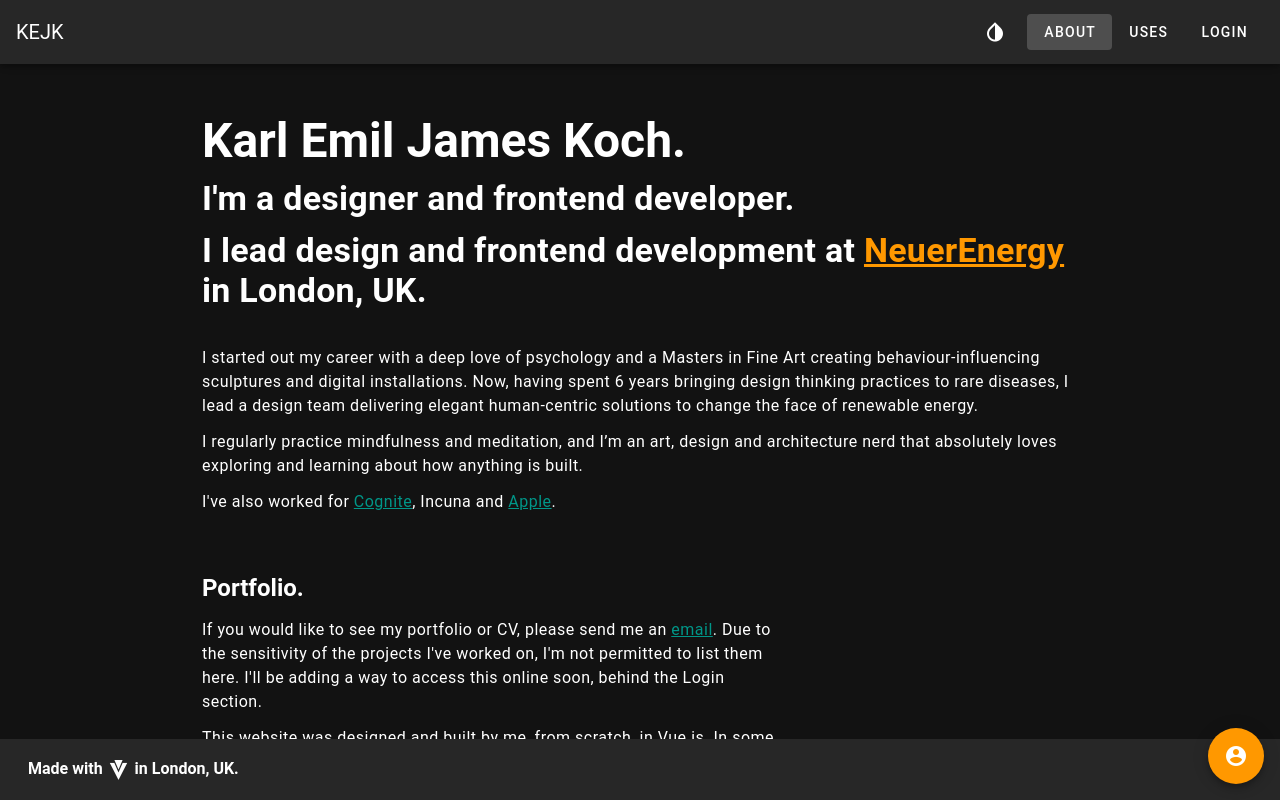
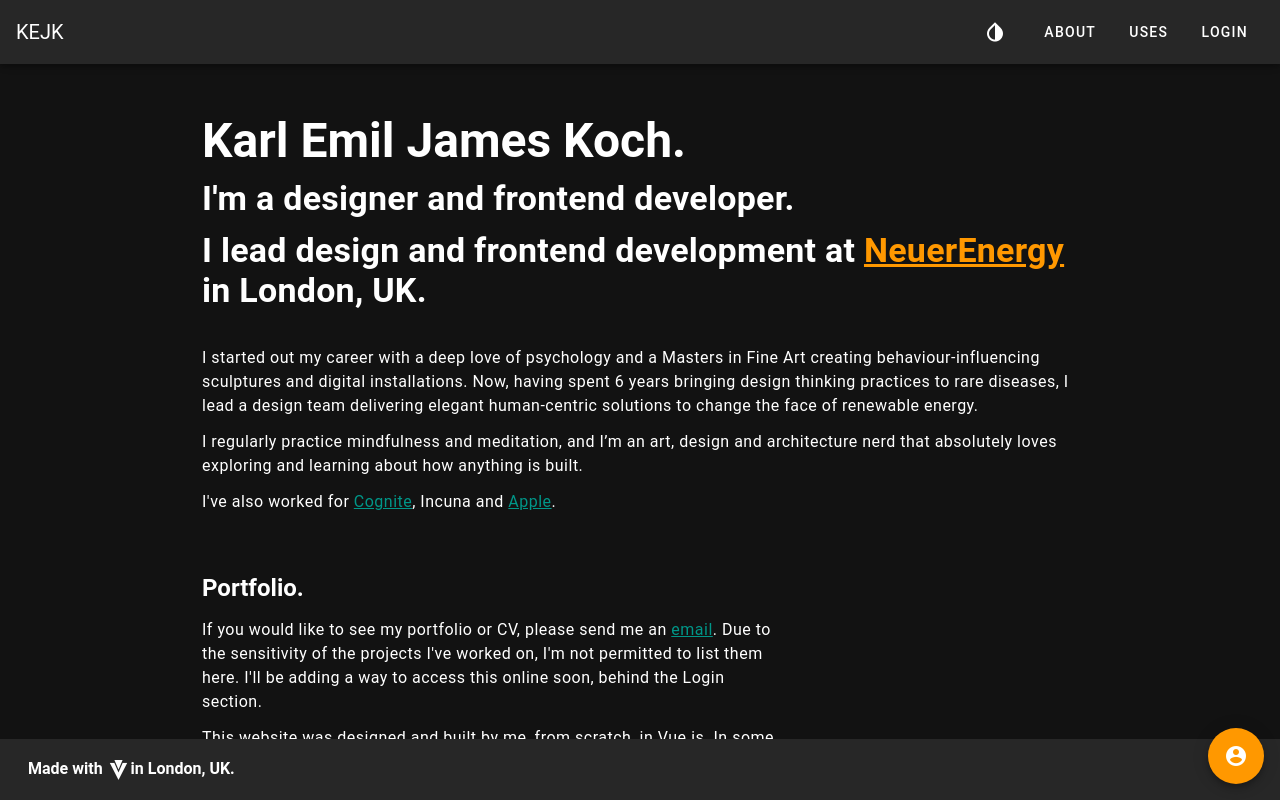
Before and after one commit to kemiljk/kejk_vue_rebuild, a Vue app: page / in a window 1280 px wide. Shown: the top 800 px of the page. Built offline with nearby package versions, Linux system fonts and the light colour scheme.

Commit message:
testing new router href for nav items

```diff
--- a/src/App.vue
+++ b/src/App.vue
@@ -11,7 +11,7 @@
         :key="`${link.label}--page-link`"
         class="my-2"
         text
-        :to="link.url"
+        :href="link.url"
       >{{ link.label }}</v-btn>
     </v-app-bar>
     <v-content>
@@ -19,19 +19,10 @@
         <router-view></router-view>
       </v-responsive>
     </v-content>
-    <v-footer app
-    >
-      <v-col
-        class="text-left"
-        cols="12"
-      >
+    <v-footer app>
+      <v-col class="text-left" cols="12">
         <v-row justify="end" no-gutters>
-        <v-speed-dial
-          v-model="fab"
-          absolute
-          bottom
-          right
-        >
+          <v-speed-dial v-model="fab" absolute bottom right>
             <template v-slot:activator>
               <v-btn v-model="fab" color="orange" fab>
                 <v-icon v-if="fab">mdi-close</v-icon>
@@ -63,7 +54,10 @@
             </v-btn>
           </v-speed-dial>
         </v-row>
-        <strong>Made with <v-icon>mdi-vuetify</v-icon> in London, UK.</strong>
+        <strong>
+          Made with
+          <v-icon>mdi-vuetify</v-icon>in London, UK.
+        </strong>
       </v-col>
     </v-footer>
   </v-app>
```
Lines whose indentation alone changed are shown as unchanged.
